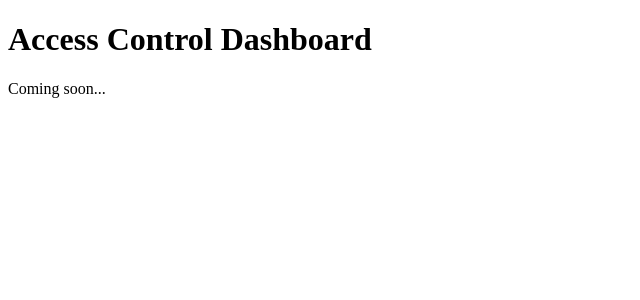
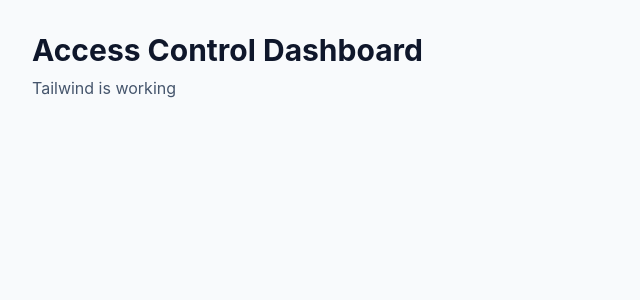
Before and after one commit to elonyavist/access-control-dashboard, a React (Vite) app: page / in a window 1280 px wide. Shown: the top 300 px of the page, without its empty margins (0-640 px from the left). Built offline with nearby package versions, Linux system fonts and the light colour scheme.

Commit message:
chore: add tailwind

```diff
--- a/package.json
+++ b/package.json
@@ -10,12 +10,14 @@
     "preview": "vite preview"
   },
   "dependencies": {
+    "@tailwindcss/vite": "^4.3.0",
     "react": "^19.2.6",
-    "react-dom": "^19.2.6"
+    "react-dom": "^19.2.6",
+    "tailwindcss": "^4.3.0"
   },
   "devDependencies": {
     "@eslint/js": "^10.0.1",
-    "@types/node": "^24.12.3",
+    "@types/node": "^24.12.4",
     "@types/react": "^19.2.14",
     "@types/react-dom": "^19.2.3",
     "@vitejs/plugin-react": "^6.0.1",
--- a/src/App.tsx
+++ b/src/App.tsx
@@ -1,8 +1,10 @@
 function App() {
   return (
-    <div>
-      <h1>Access Control Dashboard</h1>
-      <p>Coming soon...</p>
+    <div className="min-h-screen bg-slate-50 p-8">
+      <h1 className="text-3xl font-bold text-slate-900">
+        Access Control Dashboard
+      </h1>
+      <p className="mt-2 text-slate-600">Tailwind is working</p>
     </div>
   );
 }
--- a/src/index.css
+++ b/src/index.css
@@ -1 +1 @@
-/* placeholder - Tailwind will be added in next commit */
+@import "tailwindcss";
--- a/vite.config.ts
+++ b/vite.config.ts
@@ -1,10 +1,11 @@
 import { defineConfig } from 'vite'
 import path from 'path';
 import react from '@vitejs/plugin-react'
+import tailwindcss from '@tailwindcss/vite'
 
 // https://vite.dev/config/
 export default defineConfig({
-  plugins: [react()],
+  plugins: [react(), tailwindcss()],
   resolve: {
     alias: {
       '@': path.resolve(__dirname, './src'),
```
Also changed, not shown: 1 other file (tests, documents, lock files or other folders).
